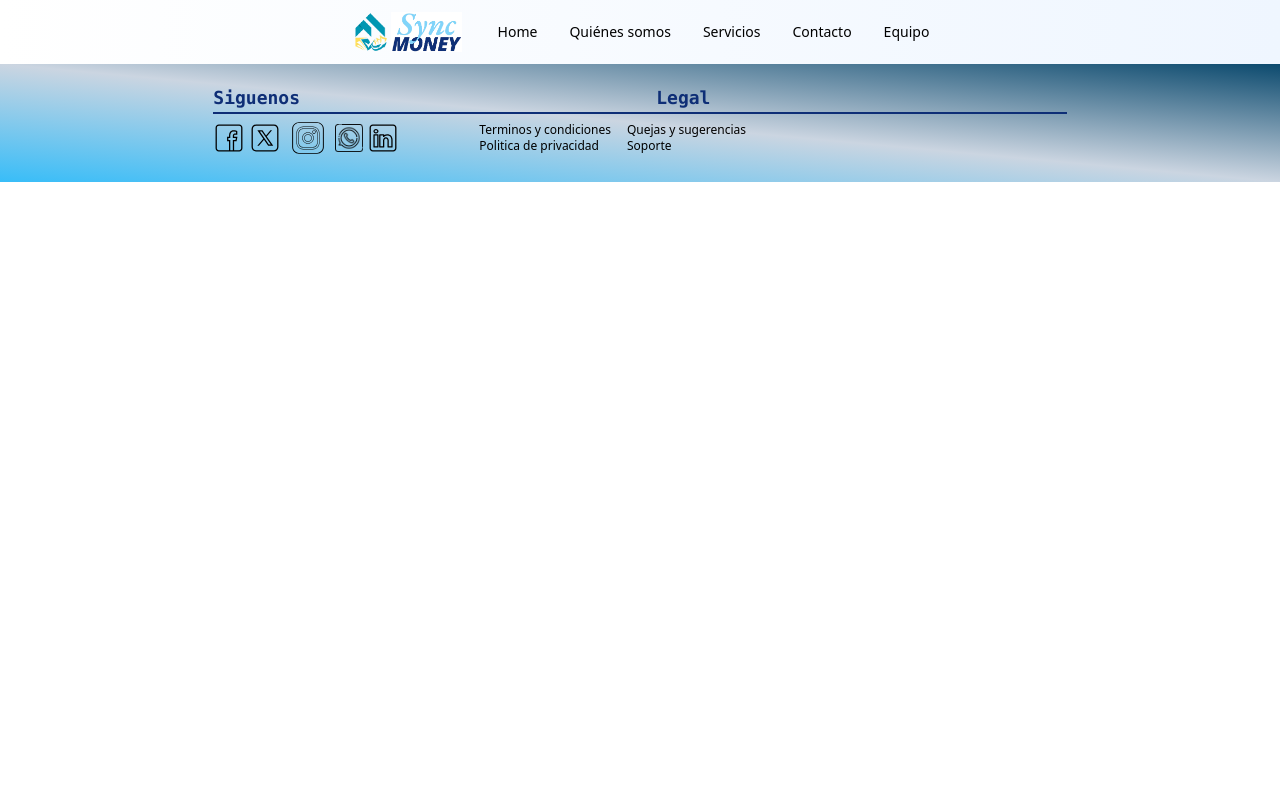
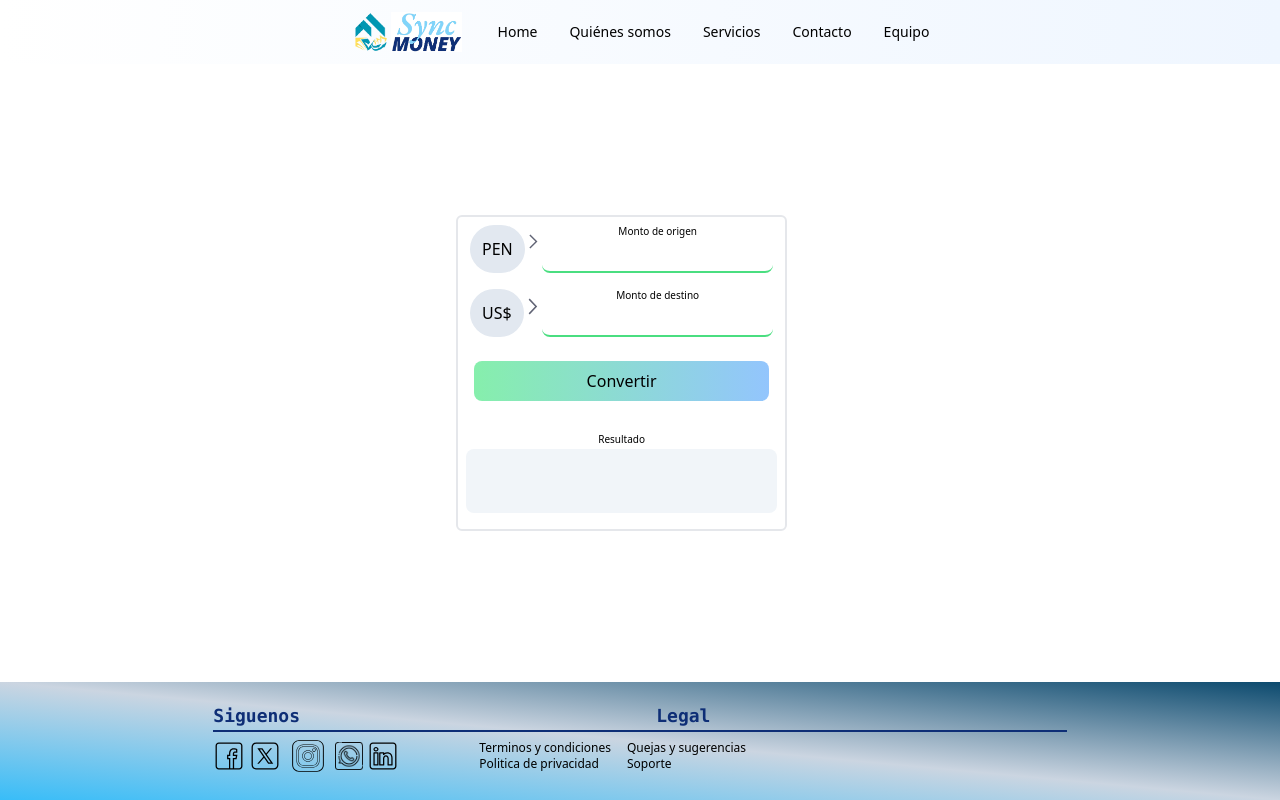
Before and after one commit to rooney2j/Funval-Frontend-N2-Trabajo-Grupal-Sync-Money, a Next.js app: page / in a window 1280 px wide. Built offline with nearby package versions, Linux system fonts and the light colour scheme.

Commit message:
Primer armado

```diff
--- a/app/layout.jsx
+++ b/app/layout.jsx
@@ -25,9 +25,11 @@ export default function RootLayout({ children }) {
       <body
         className={`${geistSans.variable} ${geistMono.variable} antialiased`}
       >
-        <Navbar/>
-        {children}
-        <Footer />
+        <div className="h-screen flex flex-col justify-between">
+          <Navbar />
+          {children}
+          <Footer />
+        </div>
       </body>
     </html>
   );
--- a/app/page.jsx
+++ b/app/page.jsx
@@ -1,12 +1,14 @@
+import Formulario from "@/components/Formulario";
 
 
 
 export default function Home() {
   return (
-
-  <div>
-
-    </div>
+    <>
+      <div className="grid place-content-center">
+        <Formulario />
+      </div>
+    </>
 
   );
 }
--- a/components/Footer.jsx
+++ b/components/Footer.jsx
@@ -5,8 +5,8 @@ import Link from 'next/link'
 export default function Footer() {
     return (
 
-        <main className='w-full h-2/12 bg-gradient-to-tr from-sky-400 via-slate-300 to-sky-900 py-5'>
-            <article className='flex justify-center w-full h-full '>
+        <footer className='w-full h-2/12 bg-gradient-to-tr from-sky-400 via-slate-300 to-sky-900 py-5'>
+            <div className='flex justify-center w-full h-full '>
                 <div className='flex flex-col w-8/12'>
 
                     <div className='flex font-mono text-lg boder border-b-2 border-b-[#0e2e76]'>
@@ -73,8 +73,8 @@ export default function Footer() {
                     </div>
 
                 </div>
-            </article>
-        </main>
+            </div>
+        </footer>
 
     )
 }
--- a/components/Formulario.jsx
+++ b/components/Formulario.jsx
@@ -39,7 +39,7 @@ export default function Formulario() {
 
                 <div className="flex flex-col">
                     <label htmlFor="monto_destino" className="text-center">
-                        <span className="text-[10px]">Monto de origen</span>
+                        <span className="text-[10px]">Monto de destino</span>
                     </label>
                     <input id="monto_origen" type="text" className="h-8 border-b-2 rounded-lg border-green-400" />
                 </div>
```
Also changed, not shown: app/about/page.jsx (renamed from components/about/page.jsx).
